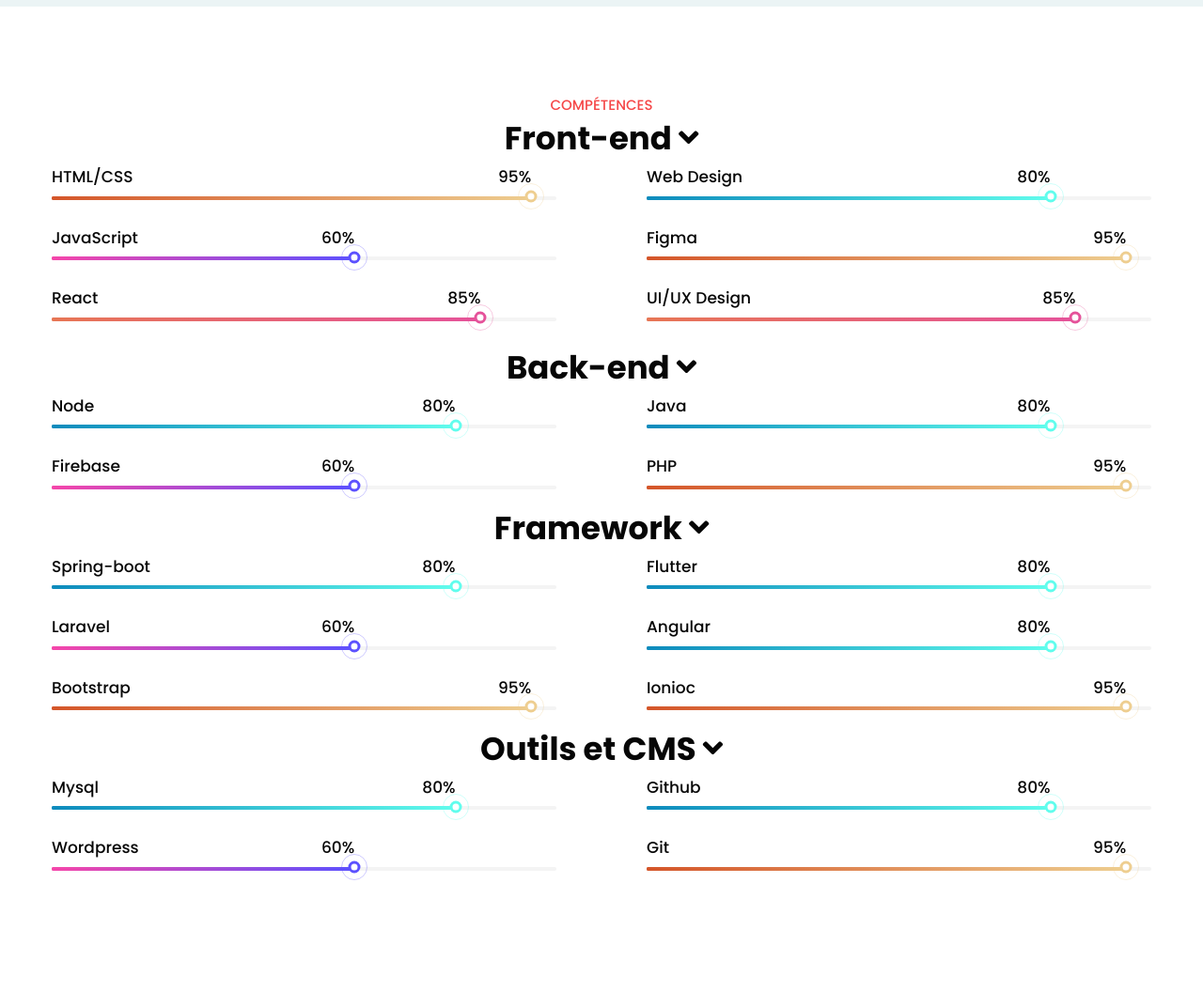
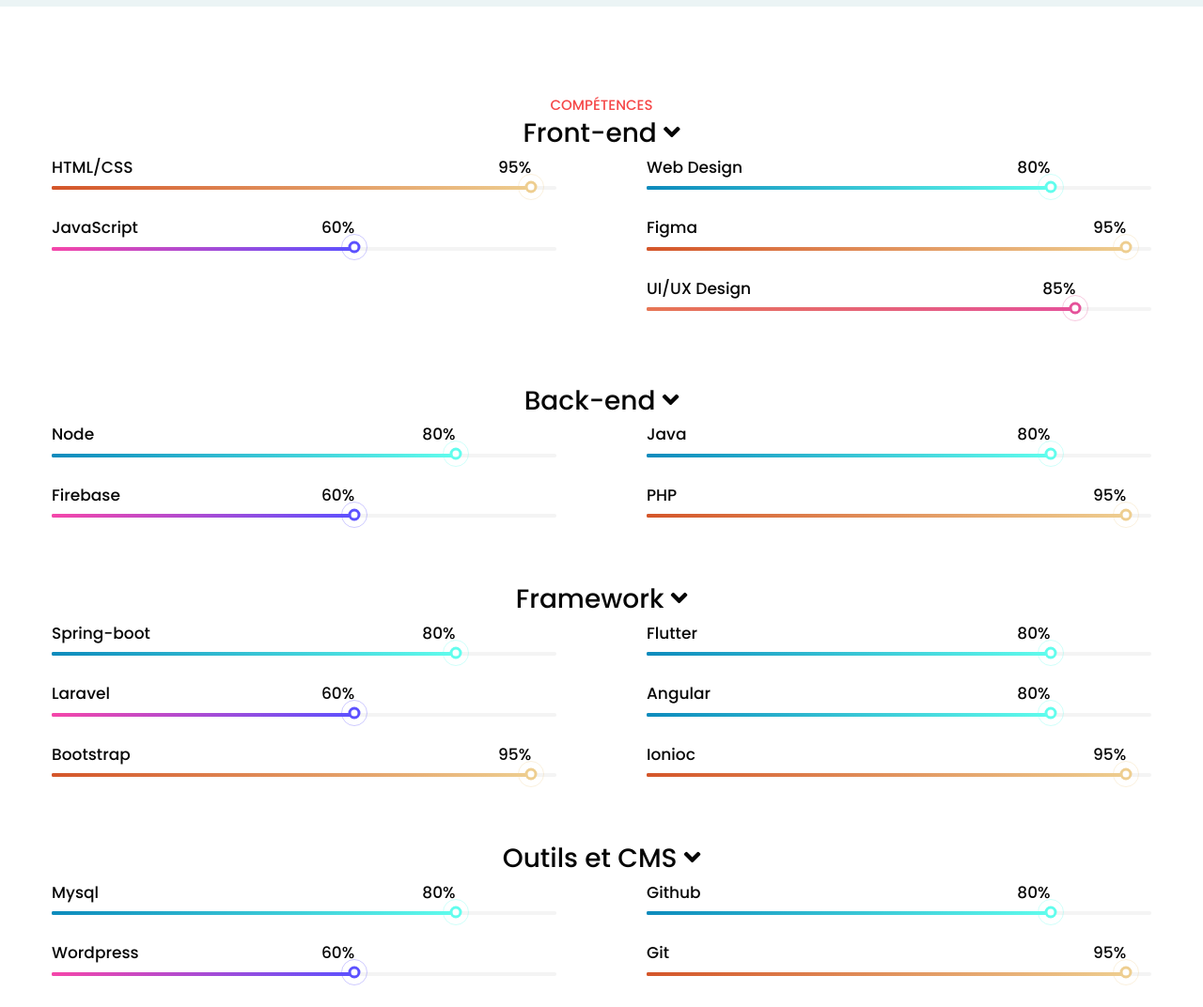
Before and after one commit to Mamdy017/Mamdy017.github.io, a plain HTML site: page index.html in a window 1280 px wide. Shown: the part 3480-4552 px from the top of the page at 94% size. Drawn offline with Linux system fonts and the light colour scheme.

Commit message:
correction

```diff
--- a/index.html
+++ b/index.html
@@ -329,7 +329,7 @@
         <div class="container py-md-5 py-3">
             <div class="title-heading-w3 text-center mb-sm-5 mb-4">
                 <h5 class="title-small mb-1">Compétences</h5>
-                <h3 class="title-style" onclick="frontrnd()">Front-end <i class="fa fa-angle-down"></i></h3>
+                <h3 class="" onclick="frontrnd()">Front-end <i class="fa fa-angle-down"></i></h3>
             </div>
             <div id="myFront">
                 <div class="row py-lg-2 monte2">
@@ -352,14 +352,14 @@
                                 </div>
                             </div>
                         </div>
-                        <div class="progress-info info4 mb-0">
+                        <!-- <div class="progress-info info4 mb-0">
                             <h6 class="progress-tittle">React <span class="">85%</span></h6>
                             <div class="progress">
                                 <div class="progress-bar progress-bar-striped gradient-4" role="progressbar"
                                     style="width: 85%" aria-valuenow="95" aria-valuemin="0" aria-valuemax="100">
                                 </div>
                             </div>
-                        </div>
+                        </div> -->
                     </div>
                     <div class="col-lg-6 ps-lg-5 mt-lg-0 mt-5">
                         <div class="progress-info info1">
@@ -394,7 +394,7 @@
 
         <div class="container py-md-5 monte1">
             <div class="title-heading-w3 text-center mb-sm-5 mb-4">
-                <h3 class="title-style " onclick="backend()">Back-end <i class="fa fa-angle-down"></i></h3>
+                <h3 class="" onclick="backend()">Back-end <i class="fa fa-angle-down"></i></h3>
             </div>
             <div id="myBack">
                 <div class="row py-lg-2 monte2">
@@ -441,7 +441,7 @@
         </div>
         <div class="container py-md-5 monte">
             <div class="title-heading-w3 text-center mb-sm-5 mb-4">
-                <h3 class="title-style" onclick="framework()">Framework <i class="fa fa-angle-down"></i></h3>
+                <h3 class="" onclick="framework()">Framework <i class="fa fa-angle-down"></i></h3>
             </div>
             <div id="myFrame">
                 <div class="row py-lg-2 monte2">
@@ -505,7 +505,7 @@
         </div>
         <div class="container py-md-5 monte">
             <div class="title-heading-w3 text-center mb-sm-5 mb-4">
-                <h3 class="title-style" onclick="Outils()">Outils et CMS <i class="fa fa-angle-down"></i></h3>
+                <h3 class="" onclick="Outils()">Outils et CMS <i class="fa fa-angle-down"></i></h3>
             </div>
             <div id="myOutils">
                 <div class="row py-lg-2 monte2">
```
Also changed, not shown: assets/css/style-liberty.css.
